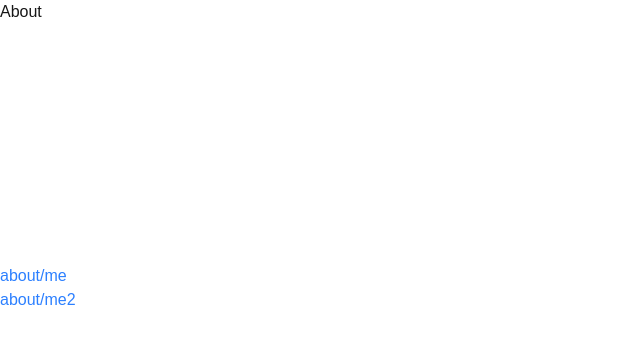
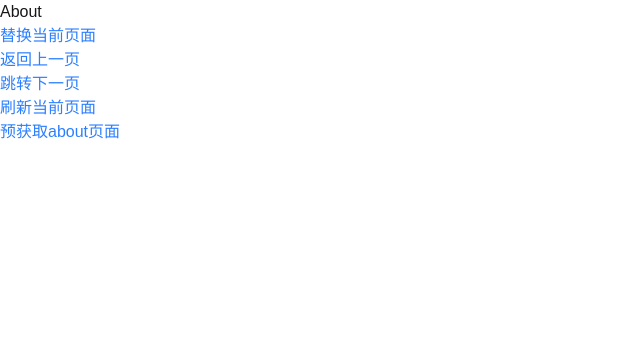
Before and after one commit to cyanbaby/my-monorepo, a Next.js app in the folder nextjs-study/xiao-man-demo-1/: page /about in a window 1280 px wide. Shown: the top 344 px of the page, without its empty margins (0-640 px from the left). Built offline with nearby package versions, Linux system fonts and the light colour scheme.

Commit message:
feat: useRouter

```diff
--- a/nextjs-study/xiao-man-demo-1/src/app/about/page.tsx
+++ b/nextjs-study/xiao-man-demo-1/src/app/about/page.tsx
@@ -1,11 +1,17 @@
-import Link from "next/link";
+'use client';
+
+import { useRouter } from "next/navigation";
 
 export default function About() {
+  const router = useRouter();
   return (
     <div className="h-500">
       <h1>About</h1>
-      <Link replace scroll={false} prefetch={false} className="text-blue-500 block mt-60" href={ { pathname: '/about/me', query: { id: '张三' } } }>about/me</Link>
-      <Link className="text-blue-500 block" href={ { pathname: '/about/me2', query: { id: '李四'} } }>about/me2</Link>
+        <button className="block text-blue-500" onClick={() => router.replace("/page")}>替换当前页面</button>
+        <button className="block text-blue-500" onClick={() => router.back()}>返回上一页</button>
+        <button className="block text-blue-500" onClick={() => router.forward()}>跳转下一页</button>
+        <button className="block text-blue-500" onClick={() => router.refresh()}>刷新当前页面</button>
+        <button className="block text-blue-500" onClick={() => router.prefetch("/about")}>预获取about页面</button>
     </div>
   );
 }
```
